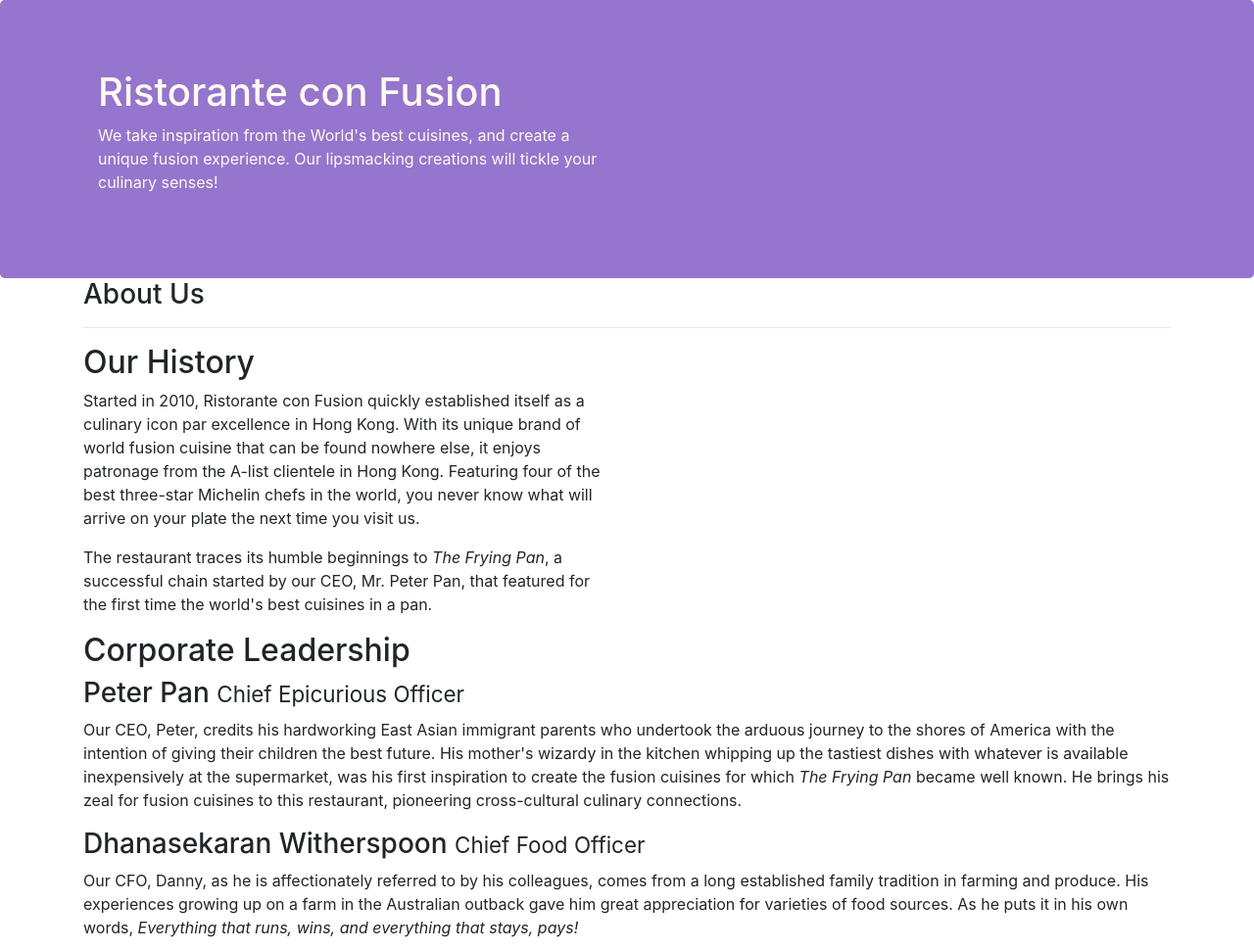
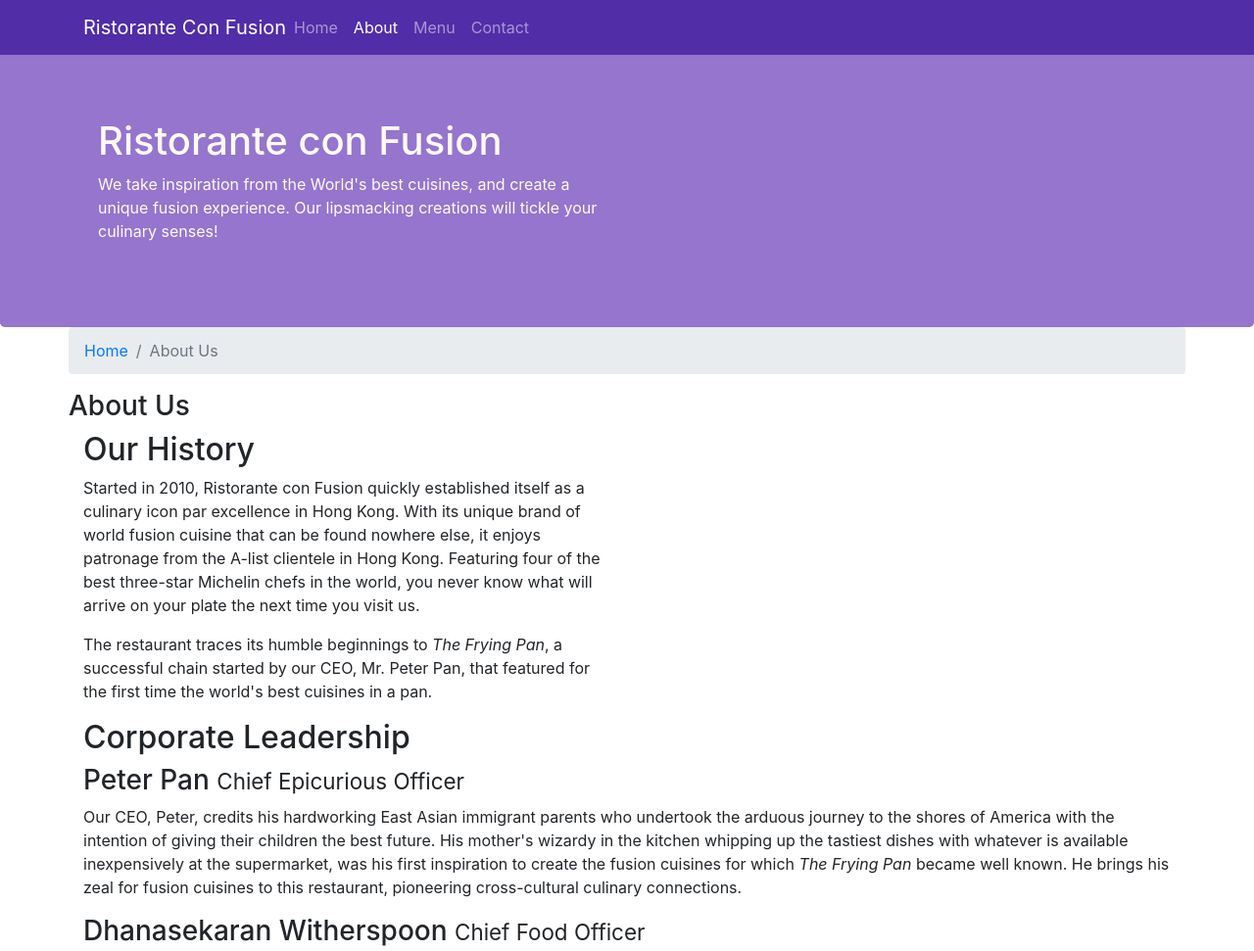
Before and after one commit to Renato1212/conFusion, a website: page aboutus.html in a window 1280 px wide. Shown: the top 971 px of the page at 98% size. Drawn offline with nearby package versions, Linux system fonts and the light colour scheme.

Commit message:
navbar and breadcrumb

```diff
--- a/aboutus.html
+++ b/aboutus.html
@@ -15,13 +15,37 @@
 </head>
 
 <body>
-
+    <nav class="navbar navbar-dark navbar-expand-sm fixed-top">
+        <div class="container">
+            <button class="navbar-toggler" type="button" data-toggle="collapse" data-target="#Navbar">
+                <span class="navbar-toggler-icon"></span>
+            </button>
+            <a class="navbar-brand mr-auto" href="index.html">Ristorante Con Fusion</a>
+            <div class="collapse navbar-collapse" id="Navbar">
+                <ul class="navbar-nav mr-auto">
+                    <li class="nav-item">
+                        <a class="nav-link" href="index.html">Home</a>
+                    </li>
+                    <li class="nav-item">
+                        <a class="nav-link active" href="aboutus.html">About</a>
+                    </li>
+                    <li class="nav-item">
+                        <a class="nav-link" href="#">Menu</a>
+                    </li>
+                    <li class="nav-item">
+                        <a class="nav-link" href="#">Contact</a>
+                    </li>
+                </ul>
+            </div>
+        </div>
+    </nav>
     <header class="jumbotron">
         <div class="container">
             <div class="row row-header">
                 <div class="col-12 col-sm-6">
                     <h1>Ristorante con Fusion</h1>
-                    <p>We take inspiration from the World's best cuisines, and create a unique fusion experience. Our lipsmacking creations will tickle your culinary senses!</p>
+                    <p>We take inspiration from the World's best cuisines, and create a unique fusion experience. Our
+                        lipsmacking creations will tickle your culinary senses!</p>
                 </div>
                 <div class="col-12 col-sm">
                 </div>
@@ -31,17 +55,24 @@
 
     <div class="container">
         <div class="row">
-            <div class="col-sm-12">
+            <ol class="col-12 breadcrumb">
+                <li class="breadcrumb-item"><a href="index.html">Home</a></li>
+                <li class="breadcrumb-item active">About Us</li>
+            </ol>
             <h3>About Us</h3>
             <hr>
-            </div>
         </div>
 
         <div class="row">
             <div class="col-sm-6">
                 <h2>Our History</h2>
-                <p>Started in 2010, Ristorante con Fusion quickly established itself as a culinary icon par excellence in Hong Kong. With its unique brand of world fusion cuisine that can be found nowhere else, it enjoys patronage from the A-list clientele in Hong Kong.  Featuring four of the best three-star Michelin chefs in the world, you never know what will arrive on your plate the next time you visit us.</p>
-                <p>The restaurant traces its humble beginnings to <em>The Frying Pan</em>, a successful chain started by our CEO, Mr. Peter Pan, that featured for the first time the world's best cuisines in a pan.</p>
+                <p>Started in 2010, Ristorante con Fusion quickly established itself as a culinary icon par excellence
+                    in Hong Kong. With its unique brand of world fusion cuisine that can be found nowhere else, it
+                    enjoys patronage from the A-list clientele in Hong Kong. Featuring four of the best three-star
+                    Michelin chefs in the world, you never know what will arrive on your plate the next time you visit
+                    us.</p>
+                <p>The restaurant traces its humble beginnings to <em>The Frying Pan</em>, a successful chain started
+                    by our CEO, Mr. Peter Pan, that featured for the first time the world's best cuisines in a pan.</p>
             </div>
             <div>
             </div>
@@ -52,24 +83,38 @@
             <div>
                 <h2>Corporate Leadership</h2>
                 <h3>Peter Pan <small>Chief Epicurious Officer</small></h3>
-<p class="d-none d-sm-block">Our CEO, Peter, credits his hardworking East Asian immigrant parents who undertook the
-    arduous journey to the shores of America with the intention of giving their children the best future. His mother's
-    wizardy in the kitchen whipping up the tastiest dishes with whatever is available inexpensively at the supermarket,
-    was his first inspiration to create the fusion cuisines for which <em>The Frying Pan</em> became well known. He
-    brings his zeal for fusion cuisines to this restaurant, pioneering cross-cultural culinary connections.</p>
+                <p class="d-none d-sm-block">Our CEO, Peter, credits his hardworking East Asian immigrant parents who
+                    undertook the
+                    arduous journey to the shores of America with the intention of giving their children the best
+                    future. His mother's
+                    wizardy in the kitchen whipping up the tastiest dishes with whatever is available inexpensively at
+                    the supermarket,
+                    was his first inspiration to create the fusion cuisines for which <em>The Frying Pan</em> became
+                    well known. He
+                    brings his zeal for fusion cuisines to this restaurant, pioneering cross-cultural culinary
+                    connections.</p>
                 <h3>Dhanasekaran Witherspoon <small>Chief Food Officer</small></h3>
-<p class="d-none d-sm-block">Our CFO, Danny, as he is affectionately referred to by his colleagues, comes from a long
-    established family tradition in farming and produce. His experiences growing up on a farm in the Australian outback
-    gave him great appreciation for varieties of food sources. As he puts it in his own words, <em>Everything that
+                <p class="d-none d-sm-block">Our CFO, Danny, as he is affectionately referred to by his colleagues,
+                    comes from a long
+                    established family tradition in farming and produce. His experiences growing up on a farm in the
+                    Australian outback
+                    gave him great appreciation for varieties of food sources. As he puts it in his own words, <em>Everything
+                        that
                         runs, wins, and everything that stays, pays!</em></p>
                 <h3>Agumbe Tang <small>Chief Taste Officer</small></h3>
-<p class="d-none d-sm-block">Blessed with the most discerning gustatory sense, Agumbe, our CTO, personally ensures that
-    every dish that we serve meets his exacting tastes. Our chefs dread the tongue lashing that ensues if their dish
-    does not meet his exacting standards. He lives by his motto, <em>You click only if you survive my lick.</em></p>
+                <p class="d-none d-sm-block">Blessed with the most discerning gustatory sense, Agumbe, our CTO,
+                    personally ensures that
+                    every dish that we serve meets his exacting tastes. Our chefs dread the tongue lashing that ensues
+                    if their dish
+                    does not meet his exacting standards. He lives by his motto, <em>You click only if you survive my
+                        lick.</em></p>
                 <h3>Alberto Somayya <small>Executive Chef</small></h3>
-<p class="d-none d-sm-block">Award winning three-star Michelin chef with wide International experience having worked
-    closely with whos-who in the culinary world, he specializes in creating mouthwatering Indo-Italian fusion
-    experiences. He says, <em>Put together the cuisines from the two craziest cultures, and you get a winning hit! Amma
+                <p class="d-none d-sm-block">Award winning three-star Michelin chef with wide International experience
+                    having worked
+                    closely with whos-who in the culinary world, he specializes in creating mouthwatering Indo-Italian
+                    fusion
+                    experiences. He says, <em>Put together the cuisines from the two craziest cultures, and you get a
+                        winning hit! Amma
                         Mia!</em></p>
             </div>
         </div>
@@ -82,7 +127,7 @@
                 <div class="col-4 offset-1 col-sm-2">
                     <h5>Links</h5>
                     <ul class="list-unstyled">
-                        <li><a href="#">Home</a></li>
+                        <li><a href="index.html">Home</a></li>
                         <li><a href="#">About</a></li>
                         <li><a href="#">Menu</a></li>
                         <li><a href="#">Contact</a></li>
--- a/css/styles.css
+++ b/css/styles.css
@@ -27,3 +27,12 @@ address {
     margin: 0px;
     color: #0f0f0f;
 }
+
+body {
+    padding: 50px 0px 0px 0px;
+    z-index: 0;
+}
+
+.navbar-dark {
+    background: #512da8;
+}
```
Also changed, not shown: index.html (+25 -2 lines). Lines whose indentation alone changed are shown as unchanged.
